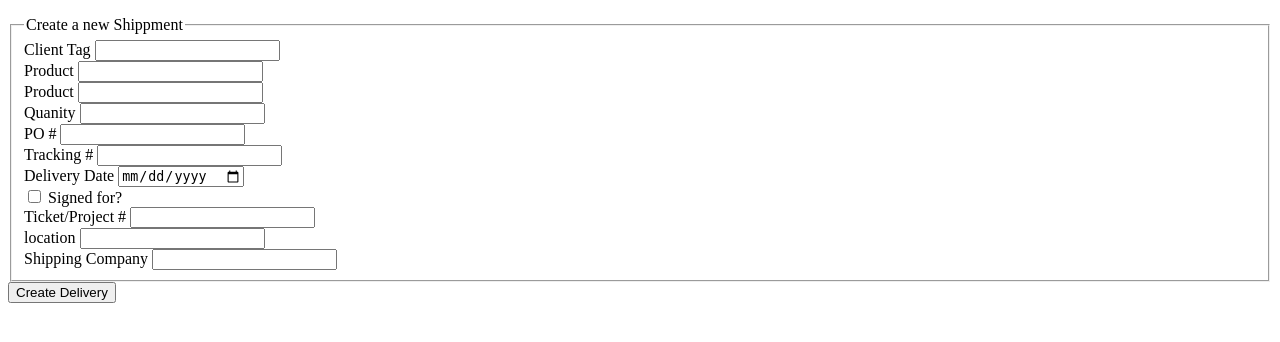
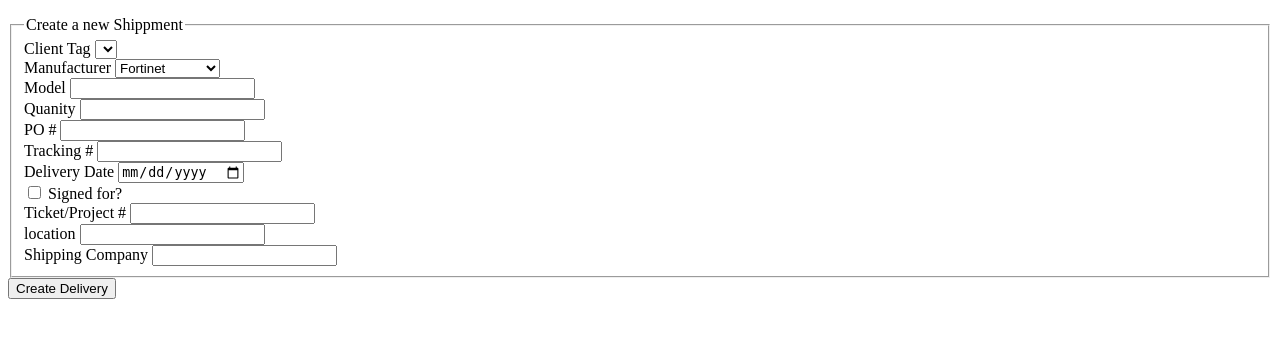
Before and after one commit to Riprock/Simple-S-R, a Flask app: page /create in a window 1280 px wide. Shown: the part 60-402 px from the top of the page. Run offline with Flask 2, Linux system fonts and the light colour scheme; data that the repository does not hold is empty.

Commit message:
Not alot of work but some
During the free time I had today I did some work to  get dropdown menus working as well as just some general cleanup.

```diff
--- a/sandr/forms.py
+++ b/sandr/forms.py
@@ -1,5 +1,5 @@
 from flask_wtf import FlaskForm
-from wtforms import StringField, PasswordField, SubmitField, BooleanField
+from wtforms import StringField, PasswordField, SubmitField, BooleanField, SelectField, IntegerField
 from wtforms.fields.html5 import DateField
 from wtforms.validators import DataRequired, Length, Email, EqualTo, ValidationError
 from sandr.models import User
@@ -32,13 +32,13 @@ class RegistrationForm(FlaskForm):
 
 
 class CreateDelivery(FlaskForm):
-	tag = StringField("Client Tag",validators=[DataRequired()])
-	manufacturer = StringField("Product",validators=[DataRequired()])
-	model = StringField("Product",validators=[DataRequired()])
-	quanity = StringField("Quanity",validators=[DataRequired()])
+	tag = SelectField("Client Tag")
+	manufacturer = SelectField("Manufacturer", coerce=str)#StringField("Manufacturer",validators=[DataRequired()])
+	model = StringField("Model",validators=[DataRequired()])
+	quanity = IntegerField("Quanity",validators=[DataRequired()])
 	po_num = StringField("PO #",validators=[DataRequired()])
 	tracking = StringField("Tracking #",validators=[DataRequired()])
-	date = DateField("Delivery Date", format='%m-%d-%Y')
+	date = DateField("Delivery Date")
 	sig = BooleanField("Signed for?")
 	tickprojnum = StringField("Ticket/Project #",validators=[DataRequired()])
 	location = StringField("location",validators=[DataRequired()])
--- /dev/null
+++ b/sandr/manufacturers.json
@@ -0,0 +1,36 @@
+{
+	"manufacturers": [
+		{
+			"name": "Fortinet",
+			"data": "Fortinet"
+		},
+		{
+			"name": "Cisco",
+			"data": "Cisco"
+		},
+		{
+			"name": "Barracuda",
+			"data": "Barracuda"
+		},
+		{
+			"name": "Datto",
+			"data": "Datto"
+		},
+		{
+			"name": "Dell",
+			"data": "Dell"
+		},
+		{
+			"name": "Extreme",
+			"data": "Extreme"
+		},
+		{
+			"name": "HP Enterprise",
+			"data": "HP Enterprise"
+		},
+		{
+			"name": "Ruckus",
+			"data": "Ruckus"
+		}
+	]
+}
--- a/sandr/routes.py
+++ b/sandr/routes.py
@@ -3,7 +3,7 @@ from sandr import app, db, bcrypt
 from sandr.models import User, Delivery, Client
 from sandr.forms import LoginForm, RegistrationForm, CreateDelivery, UpdateAccountForm
 from flask_login import login_user, current_user, logout_user, login_required
-from dataclasses import dataclass
+import json
 
 @app.route("/home")
 def home():
@@ -67,17 +67,24 @@ def account():
 @app.route("/create", methods=['GET', 'POST'])
 def create():
 	form = CreateDelivery()
+	with open(".\sandr\manufacturers.json", "r") as file:
+		manu = json.load(file)
+		form.manufacturer.choices = [(i['data'], i['name']) for i in manu['manufacturers']]
+	clients = Client.query.all()
+	form.tag.choices = [(i.tag, i.name) for i in clients]
 	if form.validate_on_submit():
 		delivery = Delivery(
-			tag = form.tag.data,
-			product = form.product.data,
+			manufacturer= form.manufacturer.data,
+			model = form.model.data,
 			quanity = form.quanity.data,
 			po_num = form.po_num.data,
 			tracking = form.tracking.data,
-			#date = form.date.data,
+			date = form.date.data,
 			sig = form.sig.data,
 			tickprojnum = form.tickprojnum.data,
-			location = form.location.data
+			location = form.location.data,
+			ship_co = form.ship_co.data,
+			client_id = db.session.query(Client.id, Client.tag).filter(Client.tag == form.tag.data).all()[0][0],
 		)
 		db.session.add(delivery)
 		db.session.commit()
```
Also changed, not shown: sandr/templates/client.html (+6 -3 lines), sandr/templates/home.html (+6 -4 lines).
